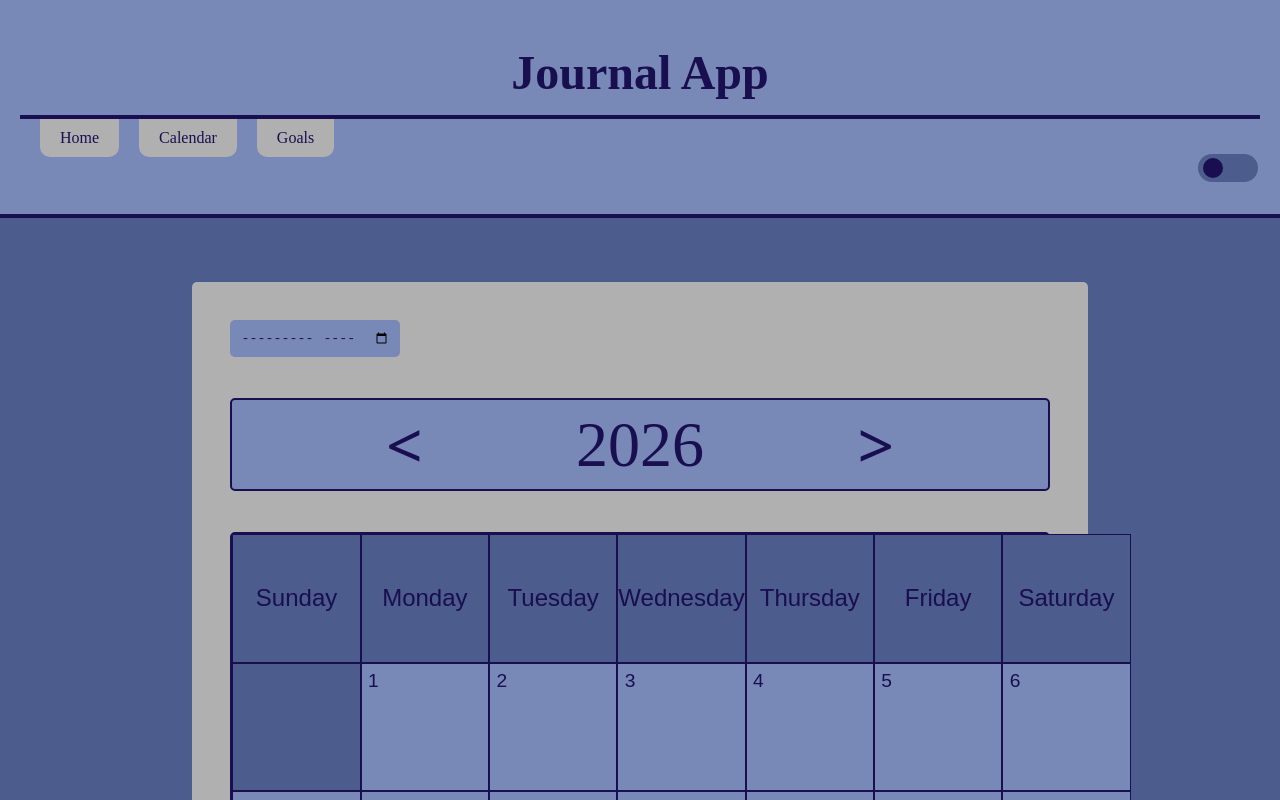
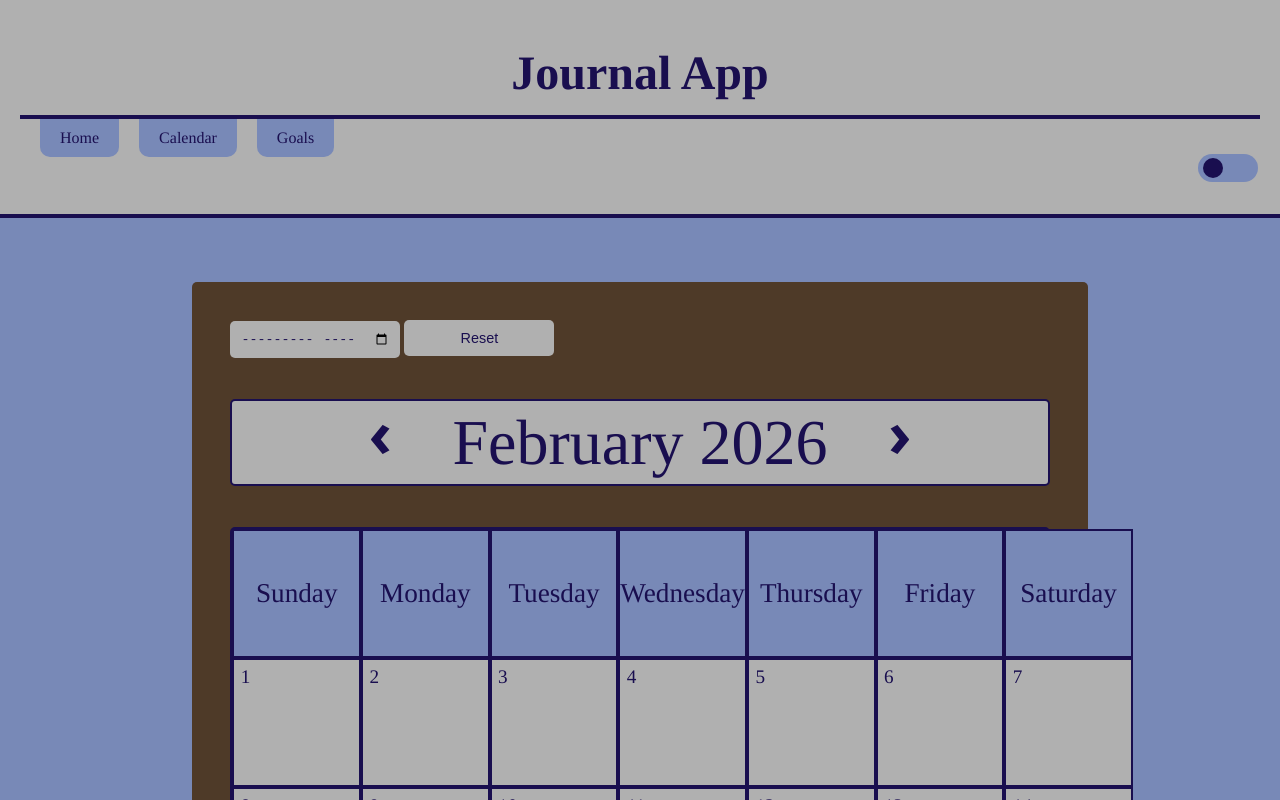
Before and after one commit to thomasgarrett455/CSE-310, a plain HTML site: page front_end/calendar.html in a window 1280 px wide. Shown: the top 800 px of the page. Drawn offline with Linux system fonts and the light colour scheme.

Commit message:
changed the font, and a few other things, as well as got the full calendar working, except i guess, the dropdown.

```diff
--- a/front_end/calendar.html
+++ b/front_end/calendar.html
@@ -32,12 +32,13 @@
     </header>
     <main>
         <input type="month" class="calendar-dropdown">
+        <button id="return">Reset</button>
 
 
         <section class="calendarTitle">
-            <button><</button>
-            2026
-            <button>></button>
+            <button id="prevMonth">‹</button>
+            <p id="yearDisplay"></p>
+            <button id="nextMonth">›</button>
         </section>
         <section id="calendar">
             <div class="weekday">Sunday</div>
--- a/front_end/scripts/calendar.js
+++ b/front_end/scripts/calendar.js
@@ -1,6 +1,7 @@
 function loadCalendar(year, month) {
     const calendar = document.getElementById("calendar");
     calendar.querySelectorAll(".day").forEach(d => d.remove());
+
 
     const firstDay = new Date(year, month, 1).getDay();
     const daysInMonth = new Date(year, month + 1, 0).getDate();
@@ -29,4 +30,43 @@ function loadCalendar(year, month) {
 
 }
 
-loadCalendar(2026, 5);
+let today = new Date()
+let currentYear = today.getFullYear();
+let currentMonth = today.getMonth();
+const monthNames = [
+    "January", "February", "March", "April", "May", "June",
+    "July", "August", "September", "October", "November", "December"
+];
+
+
+document.getElementById("prevMonth").addEventListener("click", () => {
+    currentMonth--;
+    if (currentMonth < 0) {
+        currentMonth = 11;
+        currentYear--;
+    }
+    updateCalendar()
+})
+
+document.getElementById("nextMonth").addEventListener("click", () => {
+    currentMonth++;
+    if (currentMonth > 11) {
+        currentMonth = 0;
+        currentYear++
+    }
+    updateCalendar();
+})
+
+
+function updateCalendar() {
+    loadCalendar(currentYear, currentMonth);
+    document.getElementById("yearDisplay").textContent = `${monthNames[currentMonth]} ${currentYear}`;
+}
+
+document.getElementById("return").addEventListener("click", () => {
+    currentMonth = today.getMonth();
+    currentYear = today.getFullYear();
+    updateCalendar();
+})
+
+updateCalendar();
--- a/front_end/styles/frames/_header.css
+++ b/front_end/styles/frames/_header.css
@@ -39,7 +39,7 @@ nav ul {
 }
 
 li {
-    background-color: var(--third-color);
+    background-color: var(--main-color);
     border-top: 4px transparent var(--fourth-color);
     border-bottom-left-radius: 10px;
     border-bottom-right-radius: 10px;
@@ -47,7 +47,8 @@ li {
 }
 
 li:hover {
-    background-color: var(--main-color);
+    background-color: var(--fourth-color);
+    color: var(--secondary-color)
 }
 
 li a {
--- a/front_end/styles/main.css
+++ b/front_end/styles/main.css
@@ -7,11 +7,13 @@
 @import "pages/about-us.css";
 
 :root {
-    --main-color: #4C5C8C;
-    --secondary-color: #7889b7;
-    --third-color: #B0B0B0;
+    --main-color: #7889b7;
+    --secondary-color: #B0B0B0;
+    --third-color: #4E3A28;
     --fourth-color: #190E4F;
 }
+
+/* {#2A3A6A}; */
 
 .dark {
     --main-color: #2c2c2c;
@@ -26,6 +28,8 @@ body {
     margin: 0 auto;
     background-color: var(--main-color);
     min-height: 800px;
+    font-family: Cochin, Times, 'Times New Roman', serif;
+
 }
 
 
--- a/front_end/styles/pages/calendar.css
+++ b/front_end/styles/pages/calendar.css
@@ -12,30 +12,60 @@
     border: 0px solid transparent;
 }
 
+#return {
+    background-color: var(--secondary-color);
+    color: var(--fourth-color);
+    width: 150px;
+    gap: 20px;
+    padding: 10px;
+    border-radius: 5px;
+    border: 0px solid transparent;
+    font-size: .9rem;
+    color: var(--fourth-color);
+}
+
+#return:hover {
+    background-color: var(--main-color);
+}
+
 .calendarTitle {
     border: 2px solid var(--fourth-color);
     margin: 5% auto;
     text-align: center;
-    font-size: 4em;
     background-color: var(--secondary-color);
     border-radius: 5px;
     color: var(--fourth-color);
     display: flex;
-    justify-content: space-between;
+    justify-content: center;
     align-items: center;
+    gap: 1.5rem;
+
+}
+
+.calendarTitle p {
+    font-size: 4em;
+    color: var(--fourth-color);
+    margin: 0 0;
+    width: 14ch;
+
 }
 .calendarTitle button {
-    font-style: bold;
+    font-weight: 600;
     font-size: 4rem;
-    margin: 0 auto;
+    line-height: 1;
+    padding: 0 0 .3em;
     background-color: var(--secondary-color);
     border: none;
     color: var(--fourth-color);
     font-family: 'Segoe UI', Tahoma, Geneva, Verdana, sans-serif;
 }
 
+.calendarTitle button:hover {
+    color: var(--main-color);
+}
+
 #calendar {
-    font-family: Arial, Helvetica, sans-serif;
+    /* font-family: Arial, Helvetica, sans-serif; */
     height: auto;
     border: 2px solid var(--fourth-color);
     display: grid;
@@ -46,12 +76,12 @@
 }
 
 .weekday {
-    border: 1px solid var(--fourth-color);
+    border: 2px solid var(--fourth-color);
     color: var(--fourth-color);
     display: flex;
     justify-content: center;
     align-items: center;
-    font-size: 1.5rem;
+    font-size: 1.7rem;
     aspect-ratio: 1/1;
     background-color: var(--main-color);
 }
@@ -59,7 +89,7 @@
 
 .day {
     color: var(--fourth-color);
-    border: 1px solid var(--fourth-color);
+    border: 2px solid var(--fourth-color);
     font-size: 1.2rem;
     padding: 5%;
     aspect-ratio: 1/1;
```
